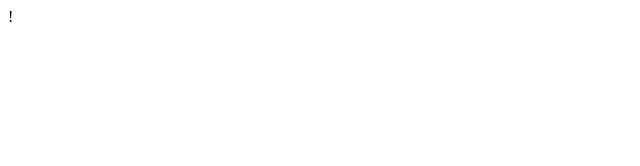
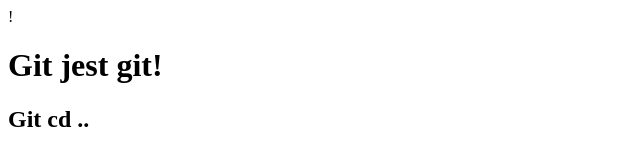
Before and after one commit to anna-shot/homework1, a plain HTML site: page index.html in a window 1280 px wide. Shown: the whole page, without its empty margins (0-640 px from the left). Drawn offline with Linux system fonts and the light colour scheme.

Commit message:
tag h1 & h2 added
tag h2 added

```diff
--- a/index.html
+++ b/index.html
@@ -6,6 +6,7 @@
     <title>Git jest Git!</title>
 </head>
 <body>
-
+    <h1>Git jest git!</h1>
+    <h2>Git cd ..</h2>
 </body>
 </html>
```
